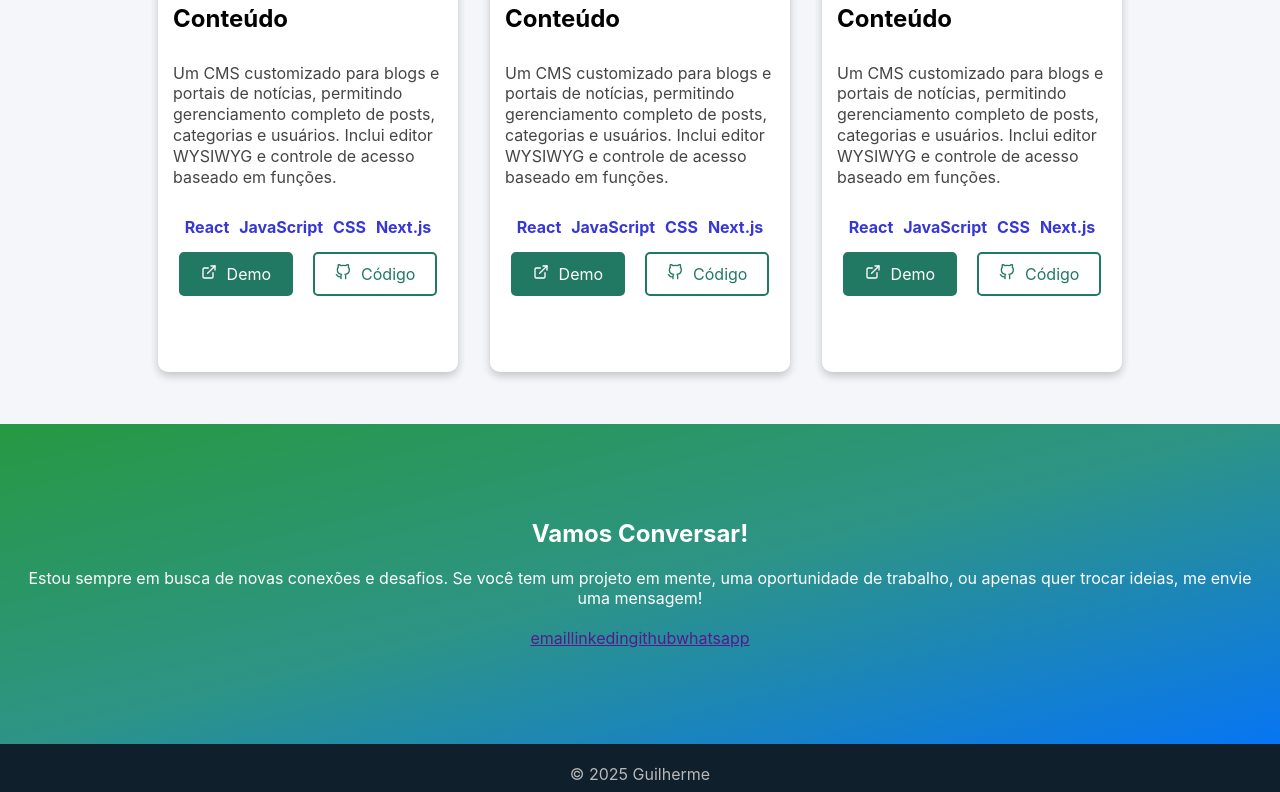
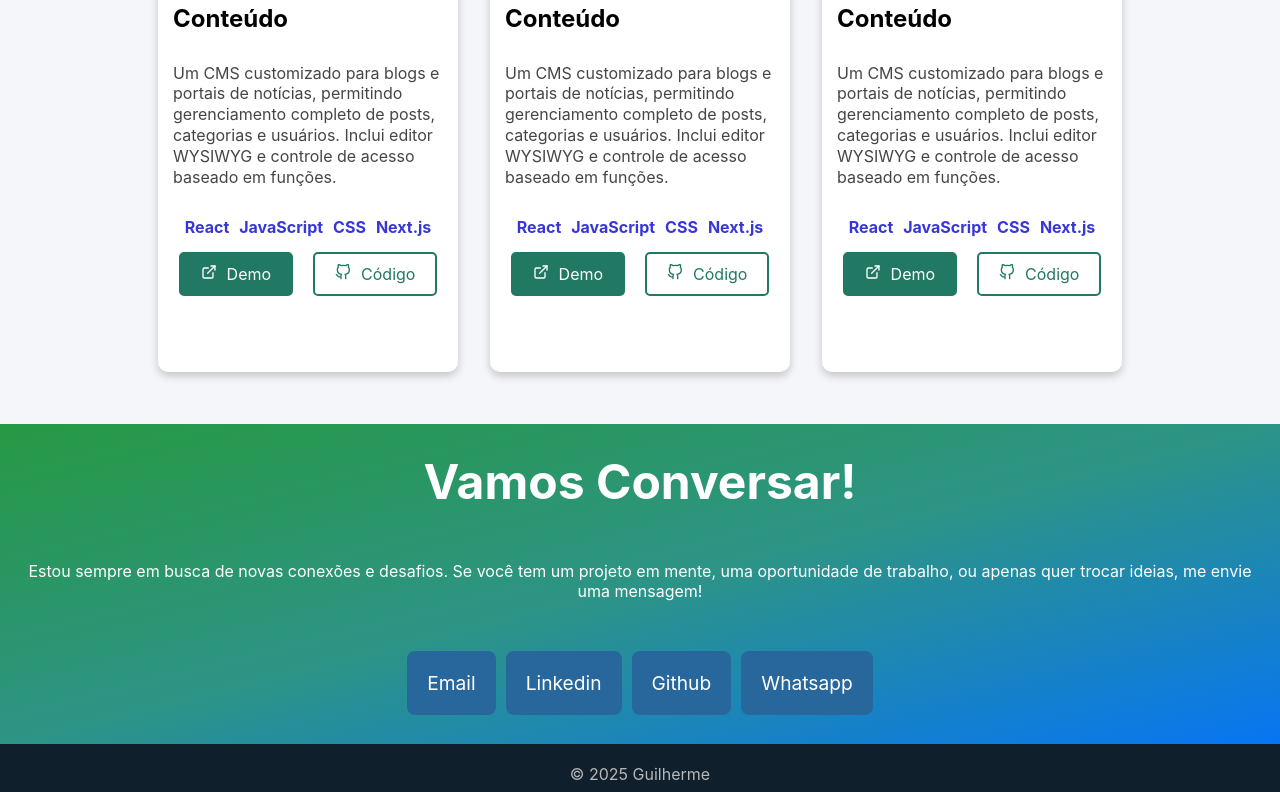
Before and after one commit to Guilherm001/portfolio, a Next.js app: page / in a window 1280 px wide. Shown: the part 3315-4107 px from the top of the page. Built offline with nearby package versions, Linux system fonts and the light colour scheme.

Commit message:
quase finalizando o projeto

```diff
--- a/src/app/components/Footer/Style.module.css
+++ b/src/app/components/Footer/Style.module.css
@@ -4,18 +4,41 @@
     width: 100%;
     padding: 20px;
     text-align: center;
+    justify-content: center;
     display: flex;
-    justify-content: space-around;
     align-items: center;
     flex-direction: column;
 }
 .footerContainer{
     display: flex;
     flex-direction: column;
+
     align-items: center;
-    justify-content: center;
     color: white;
-    gap: 20px;
+    gap: 50px;
+}
+.titulo{
+    font-size: 2rem;
+    font-weight: bold;
+    color: #fff;
+}
+.contato{
+    display: flex;
+    align-items: center;
+    gap: 10px;
+}
+.contato a {
+    color: #fff;
+    text-decoration: none;
+    font-size: 1.2rem;
+    background-color: #28679b;
+    padding: 20px;
+    border-radius: 8px;
+    transition: transform 0.3s ease;
+
+}
+.contato a:hover {
+    transform: scale(1.05);
 }
 .assinatura{
     background-color: #0f1f2c;
@@ -28,5 +51,4 @@
     align-items: center;
     flex-direction: column;
     color: rgb(184, 184, 184);
-
 }
--- a/src/app/components/Footer/index.jsx
+++ b/src/app/components/Footer/index.jsx
@@ -14,10 +14,10 @@ export default function Footer() {
             trocar ideias, me envie uma mensagem!
           </div>
           <div className={Style.contato}>
-            <a href="">email</a>
-            <a href="">linkedin</a>
-            <a href="">github</a>
-            <a href="">whatsapp</a>
+            <a href="">Email</a>
+            <a href="">Linkedin</a>
+            <a href="">Github</a>
+            <a href="">Whatsapp</a>
           </div>
         </div>
       </section>
--- a/src/app/components/Projetos/Style.module.css
+++ b/src/app/components/Projetos/Style.module.css
@@ -106,6 +106,7 @@
 .linkDemo:hover {
   background-color: rgb(42, 151, 124);
   transform: scale(1.05);
+    transition: transform 0.3s ease;
 }
 .linkCodigo{
   text-decoration: none;
@@ -118,6 +119,8 @@
 }
 .linkCodigo:hover {
   transform: scale(1.05);
+    transition: transform 0.3s ease;
+
 }
 .containerLinks a{
   gap: 10px;
```
